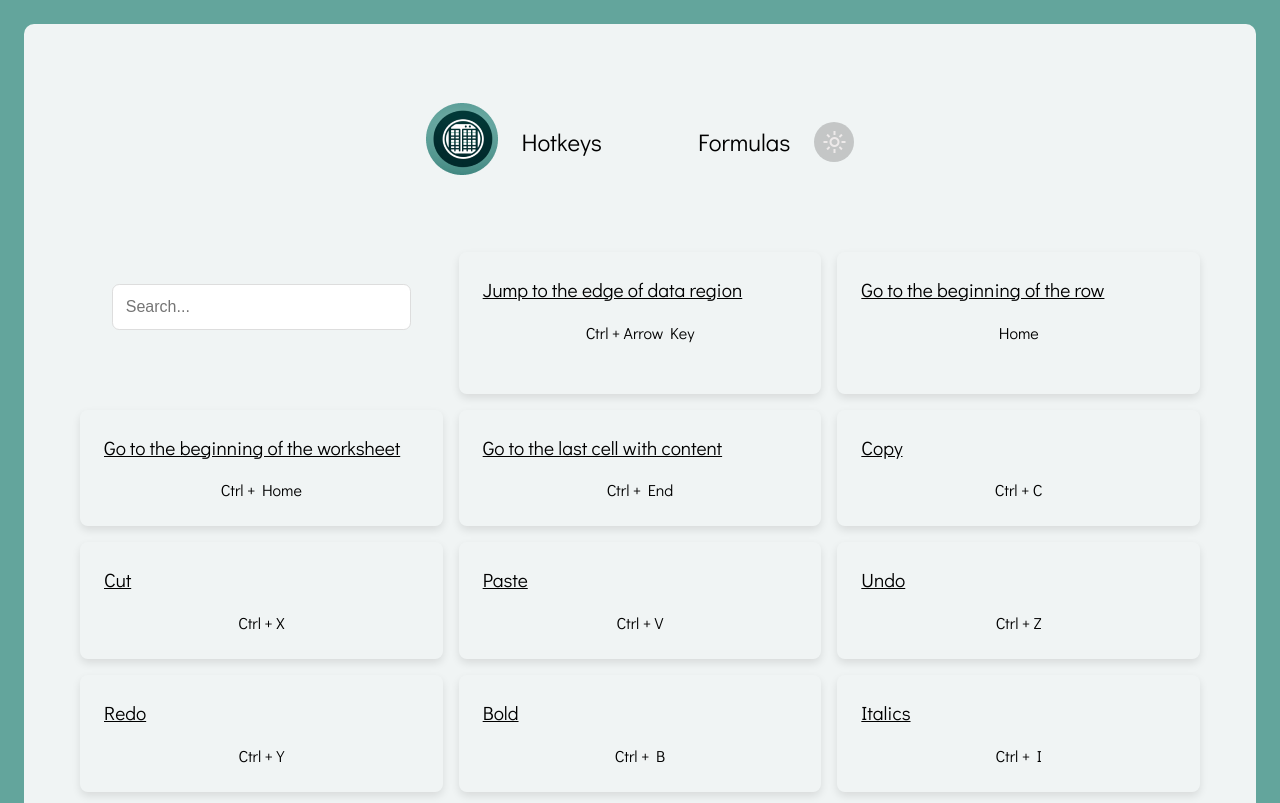
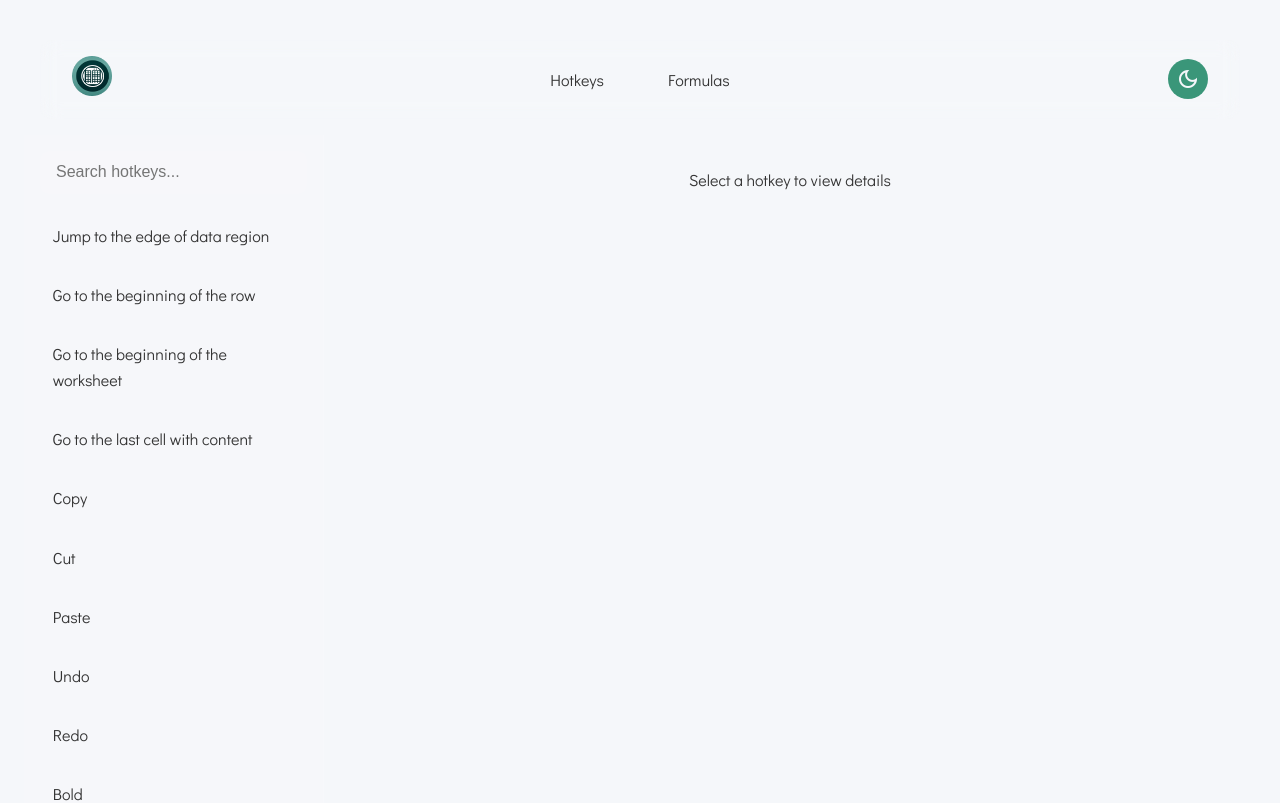
Before and after one commit to tflannagan/ExcelGuide, a React (Vite) app: page /hotkeys in a window 1280 px wide. Shown: the top 803 px of the page. Built offline with nearby package versions, Linux system fonts and the light colour scheme; a web font is replaced by a local one.

Commit message:
Updated UI

```diff
--- a/src/App.jsx
+++ b/src/App.jsx
@@ -1,4 +1,4 @@
-import { Routes, Route } from "react-router-dom";
+import { Routes, Route, Navigate } from "react-router-dom";
 import { ThemeContext } from "./context/ThemeContext";
 import { useContext } from "react";
 
@@ -11,10 +11,13 @@ function App() {
   return (
     <div className={`app ${theme}`}>
       <Header />
-      <Routes>
-        <Route path="/hotkeys" element={<HotkeyPage />} />
-        <Route path="/formulas" element={<FormulaPage />} />
-      </Routes>
+      <main className="main-content">
+        <Routes>
+          <Route path="/" element={<Navigate to="/hotkeys" replace />} />
+          <Route path="/hotkeys" element={<HotkeyPage />} />
+          <Route path="/formulas" element={<FormulaPage />} />
+        </Routes>
+      </main>
     </div>
   );
 }
--- a/src/components/DashboardPage.module.css
+++ b/src/components/DashboardPage.module.css
@@ -1,27 +1,74 @@
 .dashboardContainer {
-  display: grid;
-  grid-template-columns: repeat(auto-fit, minmax(280px, 1fr));
-  gap: 1rem;
-  padding: 1rem;
-  margin: 0.5rem 1rem 1rem 1rem;
-  min-height: 100vh;
-  box-sizing: border-box;
-  background-color: var(--header-background);
+  display: flex;
+  height: calc(100vh - 80px); /* Adjust based on your header height */
+  overflow: hidden;
+  background-color: var(--background-color);
   color: var(--text-color);
 }
 
+.searchPanel {
+  width: 300px;
+  padding: 1rem;
+  background-color: rgba(255, 255, 255, 0.05);
+  border-right: 1px solid rgba(255, 255, 255, 0.1);
+  overflow-y: auto;
+}
+
+.displayArea {
+  flex: 1;
+  padding: 2rem;
+  overflow-y: auto;
+  display: flex;
+  justify-content: center;
+  align-items: flex-start;
+}
+
+.searchBar {
+  margin-bottom: 1rem;
+}
+
+.searchInput {
+  width: 100%;
+  padding: 0.8rem 1rem;
+  border: none;
+  border-radius: 8px;
+  background-color: rgba(255, 255, 255, 0.1);
+  color: var(--text-color);
+  font-size: 1rem;
+}
+
+.searchInput:focus {
+  outline: none;
+  box-shadow: 0 0 0 2px var(--primary-color);
+}
+
+.itemList {
+  list-style: none;
+  padding: 0;
+}
+
+.itemListEntry {
+  padding: 0.8rem;
+  margin-bottom: 0.5rem;
+  border-radius: 8px;
+  cursor: pointer;
+  transition: all 0.3s ease;
+}
+
+.itemListEntry:hover,
+.itemListEntry.active {
+  background-color: rgba(var(--primary-color-rgb), 0.2);
+  transform: translateX(5px);
+}
+
 .card {
-  min-height: 1rem;
-  max-width: 25rem;
-  max-height: 10rem;
-  border-radius: 0.5rem;
-  box-shadow: 0 4px 8px rgba(0, 0, 0, 0.1);
-  padding:1.5rem;
-  margin: 0;
-
-  background-color: var(--header-background);
-  color: var(--text-color);
-  transition: transform 0.3s ease-in-out, box-shadow 0.3s ease-in-out;
+  background-color: rgba(255, 255, 255, 0.08);
+  border-radius: 12px;
+  padding: 2rem;
+  max-width: 600px;
+  width: 100%;
+  box-shadow: 0 4px 6px rgba(0, 0, 0, 0.1);
+  transition: all 0.3s ease;
 }
 
 .card:hover {
@@ -29,106 +76,60 @@
   box-shadow: 0 6px 12px rgba(0, 0, 0, 0.15);
 }
 
-.searchBar {
-  display: flex;
-  flex-direction: column;
-  justify-content: center;
-  padding: 2rem;
-  max-width: 20rem;
-  max-height: 5rem;
-  margin-bottom: 1rem;
-  /* border: 1px solid #ddd; */
-  border-radius: 0.5rem;
+.formulaDescription,
+.hotkeyKeys {
+  font-size: 1.2rem;
+  margin-bottom: 1.5rem;
+  line-height: 1.6;
 }
 
-.searchInput {
-  padding: 0.8rem;
-  border: 1px solid #ddd;
-  border-radius: 0.45rem;
+.formulaUsage {
+  background-color: rgba(0, 0, 0, 0.3);
+  padding: 1.5rem;
+  border-radius: 8px;
+  font-family: 'Fira Code', 'Courier New', monospace;
   font-size: 1rem;
-  margin-bottom: 1rem;
+  display: block;
+  white-space: pre-wrap;
+  overflow-x: auto;
 }
 
-.hotkeyKeys {
-  text-align: center;
-  font-weight: bold;
+/* Improved scrollbar styles */
+.searchPanel::-webkit-scrollbar,
+.displayArea::-webkit-scrollbar {
+  width: 8px;
 }
 
-
-
-.cardTitle {
-  font-size: 1.2rem;
-  text-decoration: underline;
-  color: var(--text-color);
-  margin-bottom: 1rem;
-  display: flex;
-  justify-content: space-between;
-  align-items: center;
-  text-align: center;
+.searchPanel::-webkit-scrollbar-track,
+.displayArea::-webkit-scrollbar-track {
+  background: rgba(255, 255, 255, 0.1);
 }
 
-.cardList {
-  list-style: none;
-  padding: 0;
-  margin: 0;
-  text-align: center;
-  color: var(--text-color);
+.searchPanel::-webkit-scrollbar-thumb,
+.displayArea::-webkit-scrollbar-thumb {
+  background-color: rgba(var(--primary-color-rgb), 0.5);
+  border-radius: 20px;
+  border: 2px solid var(--background-color);
 }
 
-.cardItem {
-  padding: 0.5rem 0;
-  border-bottom: 1px solid #eaecef;
-  display: flex;
-  justify-content: space-between;
-  align-items: center;
-
-  font-size: 1.1rem;
-
-}
-
-.cardItem:last-child {
-  border-bottom: none;
-}
-
-.code {
-  background-color: #000000;
-  padding: 0.3rem 0.6rem;
-  border-radius: 0.3rem;
-  font-family: 'Courier New', Courier, monospace;
-  font-size: 0.8rem;
-  color: #fff;
+.searchPanel::-webkit-scrollbar-thumb:hover,
+.displayArea::-webkit-scrollbar-thumb:hover {
+  background-color: rgba(var(--primary-color-rgb), 0.8);
 }
 
 @media (max-width: 768px) {
   .dashboardContainer {
-    grid-template-columns: 1fr;
+    flex-direction: column;
+    height: auto;
+  }
+
+  .searchPanel {
+    width: 100%;
+    border-right: none;
+    border-bottom: 1px solid rgba(255, 255, 255, 0.1);
+  }
+
+  .displayArea {
+    padding: 1rem;
   }
 }
-
-.icon {
-  width: 1rem;
-  height: 1rem;
-  border-radius: 50%;
-  display: inline-block;
-  margin-right: 0.5rem;
-}
-
-
-::-webkit-scrollbar {
-  width: 0.7rem;
-
-}
-
-::-webkit-scrollbar-track {
-  background: #f1f1f1;
-
-}
-
-::-webkit-scrollbar-thumb {
-  background: #888;
-  border-radius: 20px;
-}
-
-::-webkit-scrollbar-thumb:hover {
-  background: #555;
-}
--- a/src/components/FormulaPage.jsx
+++ b/src/components/FormulaPage.jsx
@@ -4,42 +4,58 @@ import styles from "./DashboardPage.module.css";
 
 const FormulaPage = () => {
   const [searchTerm, setSearchTerm] = useState("");
+  const [selectedFormula, setSelectedFormula] = useState(null);
 
   const handleSearchChange = (event) => {
     setSearchTerm(event.target.value);
   };
 
-  const filteredFormulas = searchTerm
-    ? formulasData.filter(
+  const filteredFormulas = formulasData.filter(
     (formula) =>
       formula.name.toLowerCase().includes(searchTerm.toLowerCase()) ||
-          formula.description
-            .toLowerCase()
-            .includes(searchTerm.toLowerCase()) ||
+      formula.description.toLowerCase().includes(searchTerm.toLowerCase()) ||
       formula.usage.toLowerCase().includes(searchTerm.toLowerCase())
-      )
-    : formulasData;
+  );
 
   return (
     <div className={styles.dashboardContainer}>
+      <div className={styles.searchPanel}>
         <div className={styles.searchBar}>
           <input
             type="text"
-          placeholder="Search..."
+            placeholder="Search formulas..."
             value={searchTerm}
             onChange={handleSearchChange}
             className={styles.searchInput}
           />
         </div>
+        <ul className={styles.itemList}>
           {filteredFormulas.map((formula, index) => (
-        <div key={index} className={styles.card}>
-          <div className={styles.formulaContent}>
-            <h2 className={styles.cardTitle}>{formula.name}</h2>
-            <p className={styles.formulaDescription}>{formula.description}</p>
-            <code className={styles.formulaUsage}>{formula.usage}</code>
+            <li
+              key={index}
+              className={`${styles.itemListEntry} ${
+                selectedFormula === formula ? styles.active : ""
+              }`}
+              onClick={() => setSelectedFormula(formula)}
+            >
+              {formula.name}
+            </li>
+          ))}
+        </ul>
       </div>
+      <div className={styles.displayArea}>
+        {selectedFormula ? (
+          <div className={styles.card}>
+            <h2 className={styles.cardTitle}>{selectedFormula.name}</h2>
+            <p className={styles.formulaDescription}>
+              {selectedFormula.description}
+            </p>
+            <code className={styles.formulaUsage}>{selectedFormula.usage}</code>
           </div>
-      ))}
+        ) : (
+          <p>Select a formula to view details</p>
+        )}
+      </div>
     </div>
   );
 };
--- a/src/components/Header.jsx
+++ b/src/components/Header.jsx
@@ -1,4 +1,4 @@
-import { useContext } from "react";
+import { useState, useContext } from "react";
 import { Link } from "react-router-dom";
 import styles from "./Header.module.css";
 import { ThemeContext } from "../context/ThemeContext";
@@ -6,32 +6,45 @@ import Logo from "../assets/logo75.png";
 
 const Header = () => {
   const { theme, toggleTheme } = useContext(ThemeContext);
+  const [activeItem, setActiveItem] = useState(null);
+
+  const menuItems = [
+    { name: "Hotkeys", path: "/hotkeys" },
+    { name: "Formulas", path: "/formulas" },
+  ];
 
   return (
     <header className={`${styles.header} ${styles[theme]}`}>
       <div className={styles.logo}>
         <Link to="/">
-          <a>
-            <img src={Logo} alt="img" />
-          </a>
+          <img src={Logo} alt="Logo" />
         </Link>
       </div>
       <nav className={styles.navigation}>
         <ul>
-          <li>
-            <Link to="/hotkeys">
-              <p className={styles.navTitle}>Hotkeys</p>
-            </Link>
-          </li>
-          <li>
-            <Link to="/formulas">
-              <p className={styles.navTitle}>Formulas</p>
-            </Link>
-          </li>
+          {menuItems.map((item) => (
+            <li key={item.name}>
+              <Link
+                to={item.path}
+                onMouseEnter={() => setActiveItem(item.name)}
+                onMouseLeave={() => setActiveItem(null)}
+                className={`${styles.navItem} ${
+                  activeItem === item.name ? styles.active : ""
+                }`}
+              >
+                {item.name}
+                {activeItem === item.name && (
+                  <span className={styles.hoverIndicator} />
+                )}
+              </Link>
+            </li>
+          ))}
         </ul>
       </nav>
       <button onClick={toggleTheme} className={styles.themeSwitcher}>
-        <span className="material-symbols-outlined">light_mode</span>
+        <span className="material-symbols-outlined">
+          {theme === "light" ? "dark_mode" : "light_mode"}
+        </span>
       </button>
     </header>
   );
--- a/src/components/Header.module.css
+++ b/src/components/Header.module.css
@@ -1,82 +1,87 @@
-
-
-
 .header {
   display: flex;
   justify-content: space-between;
-  justify-self: center;
   align-items: center;
   padding: 1rem 2rem;
-  margin:1rem;
-  background-color: var(--header-background);
-  color: var(--text-color);
-  border-radius: 10px;
+  background-color: rgba(255, 255, 255, 0.05);
+  backdrop-filter: blur(10px);
+  border-radius: 12px;
+  margin: 1rem;
 }
 
-/* .logo a {
-  font-size: 1.5rem;
+.logo img {
+  height: 40px;
+  transition: transform 0.3s ease;
+}
 
+.logo img:hover {
+  transform: scale(1.05);
+}
+
+.navigation ul {
+  display: flex;
+  gap: 2rem;
+  list-style: none;
+}
+
+.navItem {
   color: var(--text-color);
   text-decoration: none;
-
-} */
-
-.logo {
-  margin: 0;
-  border-radius: 100%;
-  padding: 1.2rem -12rem;
-  transition: transform 0.3s ease-in-out, box-shadow 0.3s ease-in-out;
+  font-size: 1rem;
+  padding: 0.5rem 1rem;
+  border-radius: 8px;
+  transition: all 0.3s ease;
+  position: relative;
 }
 
-.logo:hover {
-  transform: translateY(-5px);
-  /* box-shadow: 0 6px 12px rgba(0, 0, 0, 0.15); */
+.navItem:hover, .navItem.active {
+  background-color: var(--primary-color);
+  color: var(--background-color);
 }
 
-
-.navigation ul {
-  list-style: none;
-  display: flex;
-  gap: 3rem;
-
+.hoverIndicator {
+  position: absolute;
+  bottom: -5px;
+  left: 0;
+  width: 100%;
+  height: 2px;
+  background-color: var(--primary-color);
+  transform: scaleX(0);
+  transition: transform 0.3s ease;
 }
 
-
-.navigation li a {
-  color: var(--text-color);
-  text-decoration: none;
-  font-size: 1.5rem;
-  padding: 0.2rem;
-}
-
-.navTitle {
-  transition: transform 0.3s ease-in-out, box-shadow 0.3s ease-in-out;
-  padding: 0.5rem 1.5rem;
-  border-radius: 25px;
-
-}
-
-.navTitle:hover {
-  transform: translateY(-5px);
-  box-shadow: 0 6px 12px rgba(0, 0, 0, 0.15);
+.navItem:hover .hoverIndicator, .navItem.active .hoverIndicator {
+  transform: scaleX(1);
 }
 
 .themeSwitcher {
-  background: #55555549;
+  background: var(--primary-color);
   border: none;
-  max-width: 5rem;
-  max-height: 2.5rem;
   border-radius: 50%;
-  color: #eeeaea;
-  padding: 0.5rem 0.5rem;
+  color: var(--background-color);
+  width: 40px;
+  height: 40px;
   cursor: pointer;
+  display: flex;
   align-items: center;
-  align-content: center;
-  transition: transform 0.3s ease-in-out, box-shadow 0.3s ease-in-out;
+  justify-content: center;
+  transition: all 0.3s ease;
 }
 
+.themeSwitcher:hover {
+  background: var(--secondary-color);
+  transform: rotate(180deg);
+}
 
-.themeSwitcher:hover {
-  transform: translateY(-5px);
-  box-shadow: 0 6px 12px rgba(0, 0, 0, 0.15);
+@media (max-width: 768px) {
+  .header {
+    flex-direction: column;
+    align-items: flex-start;
+  }
+
+  .navigation ul {
+    flex-direction: column;
+    gap: 1rem;
+    margin-top: 1rem;
+  }
 }
--- a/src/components/HotkeyPage.jsx
+++ b/src/components/HotkeyPage.jsx
@@ -4,38 +4,53 @@ import styles from "./DashboardPage.module.css";
 
 const HotkeyPage = () => {
   const [searchTerm, setSearchTerm] = useState("");
+  const [selectedHotkey, setSelectedHotkey] = useState(null);
 
   const handleSearchChange = (event) => {
     setSearchTerm(event.target.value);
   };
 
-  const filteredHotkeys = searchTerm
-    ? hotkeysData.filter(
+  const filteredHotkeys = hotkeysData.filter(
     (hotkey) =>
       hotkey.command.toLowerCase().includes(searchTerm.toLowerCase()) ||
       hotkey.keys.toLowerCase().includes(searchTerm.toLowerCase())
-      )
-    : hotkeysData;
+  );
 
   return (
     <div className={styles.dashboardContainer}>
+      <div className={styles.searchPanel}>
         <div className={styles.searchBar}>
           <input
             type="text"
-          placeholder="Search..."
+            placeholder="Search hotkeys..."
             value={searchTerm}
             onChange={handleSearchChange}
             className={styles.searchInput}
           />
         </div>
+        <ul className={styles.itemList}>
           {filteredHotkeys.map((hotkey, index) => (
-        <div key={index} className={styles.card}>
-          <div className={styles.hotkeyContent}>
-            <h2 className={styles.cardTitle}>{hotkey.command}</h2>
-            <p className={styles.hotkeyKeys}>{hotkey.keys}</p>
+            <li
+              key={index}
+              className={`${styles.itemListEntry} ${
+                selectedHotkey === hotkey ? styles.active : ""
+              }`}
+              onClick={() => setSelectedHotkey(hotkey)}
+            >
+              {hotkey.command}
+            </li>
+          ))}
+        </ul>
       </div>
+      <div className={styles.displayArea}>
+        {selectedHotkey ? (
+          <div className={styles.card}>
+            <p className={styles.hotkeyKeys}>{selectedHotkey.keys}</p>
           </div>
-      ))}
+        ) : (
+          <p>Select a hotkey to view details</p>
+        )}
+      </div>
     </div>
   );
 };
--- a/src/index.css
+++ b/src/index.css
@@ -1,39 +1,53 @@
 * {
-
   padding: 0;
   margin: 0;
+  box-sizing: border-box;
 }
 
 :root {
+  --primary-color: #3a9679;
+  --secondary-color: #fff4e2;
+  --background-light: #f5f7fa;
+  --background-dark: #2a2a2a;
+  --text-light: #333333;
+  --primary-color-rgb: 74, 222, 128;
+  --background-color: #1e1e1e;
+  --text-color: #ffffff;
+  --text-dark: #f3f1f1;
+  --header-background-light: #ffffff;
+  --header-background-dark: #1f1f1f;
+  --transition: all 0.3s ease;
+}
+
+body {
   font-family: 'Didact Gothic', sans-serif;
-  line-height: 1.5;
+  line-height: 1.6;
   font-weight: 400;
-
-
-  background-color: rgba(99, 165, 156, 1);
-
   font-synthesis: none;
   text-rendering: optimizeLegibility;
   -webkit-font-smoothing: antialiased;
   -moz-osx-font-smoothing: grayscale;
+  background-color: var(--background-light);
+  color: var(--text-light);
+  transition: var(--transition);
 }
 
-
-
 .app.light {
-  --background-color: rgba(255, 253, 253, 0.904);
-  --text-color: #000000;
+  --background-color: var(--background-light);
+  --text-color: var(--text-light);
+  --header-background: var(--header-background-light);
 }
 
 .app.dark {
-  --background-color: #2a2a2af4;
-  --text-color: #f3f1f1;
-
+  --background-color: var(--background-dark);
+  --text-color: var(--text-dark);
+  --header-background: var(--header-background-dark);
 }
 
-body, .app {
+.app {
   background-color: var(--background-color);
   color: var(--text-color);
-  border-radius: 10px;
+  min-height: 100vh;
   padding: 1.5rem;
+  transition: var(--transition);
 }
```
Lines whose indentation alone changed are shown as unchanged.
